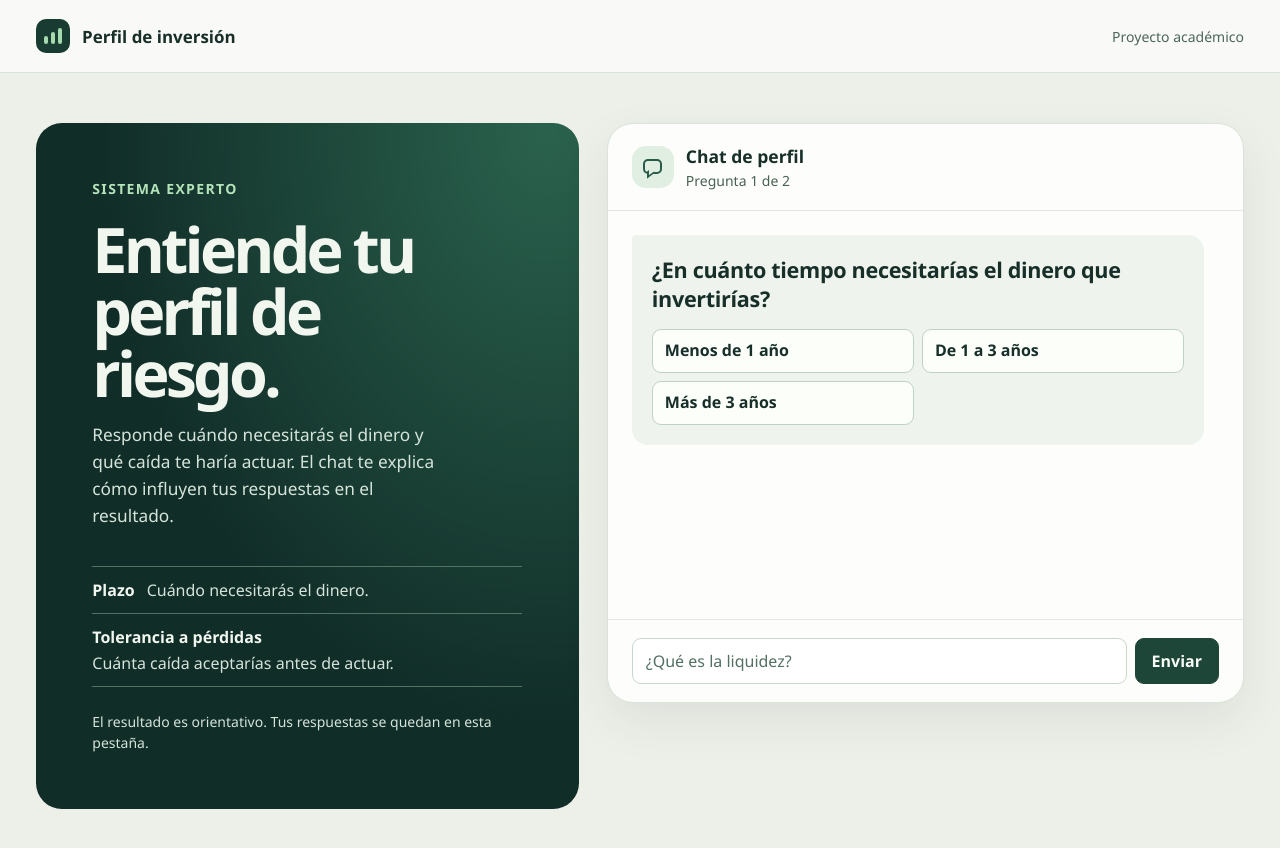
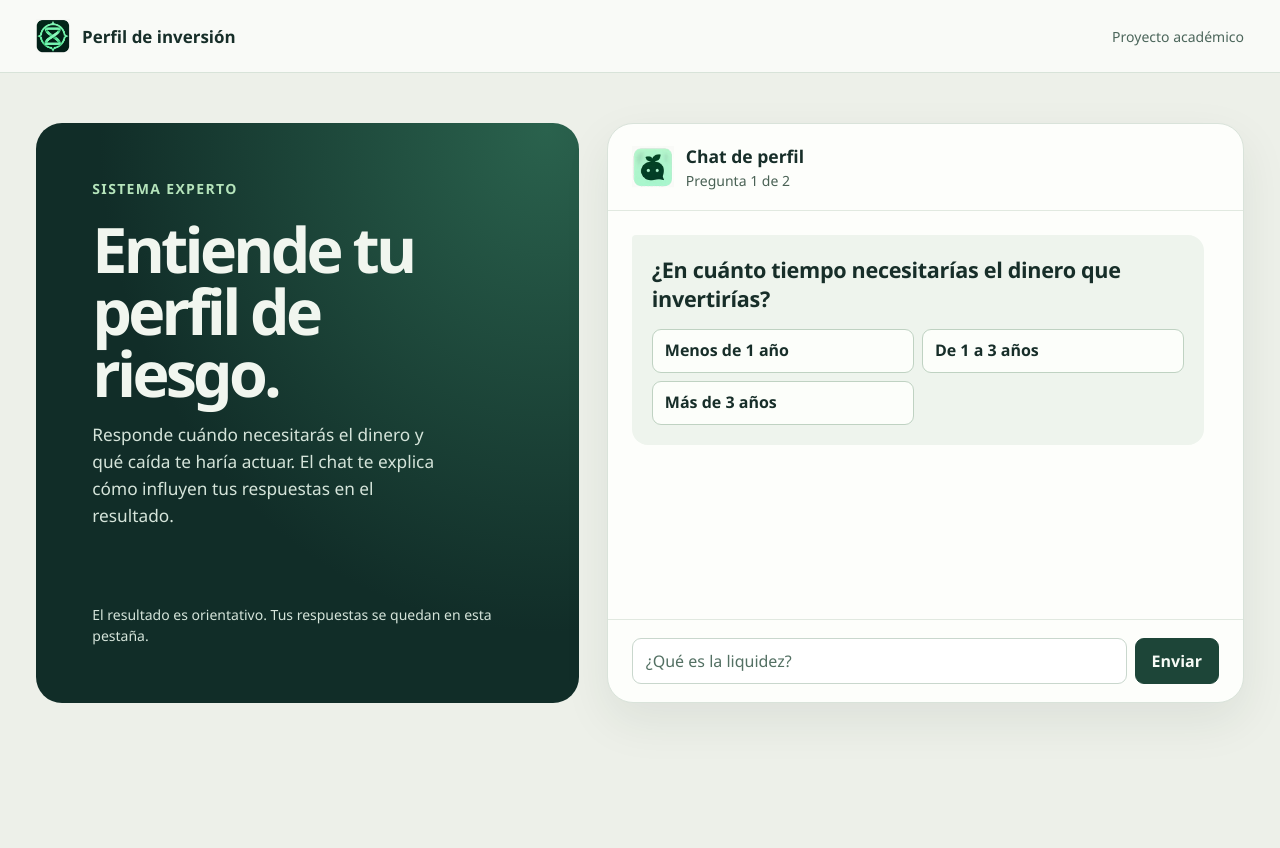
Before and after one commit to CarLos4475/ProyectoFinalSistemasInteligentes, a plain HTML site: page web/index.html in a window 1280 px wide. After the commit the page ends 800 px from the top, so only its background shows below. Drawn offline with Linux system fonts and the light colour scheme.

Commit message:
Integrar los iconos y completar las explicaciones del chat

```diff
--- a/web/chat.mjs
+++ b/web/chat.mjs
@@ -45,8 +45,9 @@ const motivos = {
   'caida-5': 'Considerarías tomar medidas al caer 5 %. Esa respuesta indica que una caída pequeña ya influiría en tu decisión.',
   'plazo-medio': 'Necesitarías el dinero en un plazo de uno a tres años. El cuestionario toma ese plazo como un punto intermedio.',
   'plazo-largo': 'Necesitarías el dinero en más de tres años. Ese plazo da más tiempo para esperar si la inversión pierde valor.',
-  'caida-10': 'Considerarías tomar medidas al caer 10 %. Ese límite lleva a un perfil moderado aunque tu plazo sea largo.',
-  'caida-20': 'Considerarías tomar medidas al caer 20 %. Junto con el plazo largo, esa respuesta determina el perfil propenso al riesgo.',
+  'caida-10': 'Considerarías tomar medidas al caer 10 %. Ese límite cuenta como una tolerancia intermedia en el cuestionario.',
+  'caida-20': 'Considerarías tomar medidas al caer 20 %. El cuestionario toma esa respuesta como una tolerancia más alta.',
+  'sin-umbral': 'Dijiste que una caída no te inquieta. Con un plazo de uno a tres años, el cuestionario te ubica en el perfil moderado.',
 };
 
 const glosario = [
@@ -185,7 +186,7 @@ function renderizar(enfocar = false) {
   const destino = paso === 'resultado' ? renderizarResultado(resultado) : renderizarPregunta(paso);
   if (enfocar) {
     destino.focus({ preventScroll: true });
-    conversacion.parentElement.scrollTop = conversacion.parentElement.scrollHeight;
+    destino.scrollIntoView({ block: 'center', inline: 'nearest' });
   }
 }
 
@@ -214,7 +215,7 @@ formulario.addEventListener('submit', (evento) => {
   ayuda.textContent = pideResultado
     ? 'Termina las preguntas del perfil y te explico qué respuestas llevaron al resultado.'
     : coincidencia?.[1] ?? 'Puedo explicar plazo, liquidez, pérdidas y riesgo. Elige una opción para seguir con tu perfil.';
-  conversacion.parentElement.scrollTop = conversacion.parentElement.scrollHeight;
+  ayuda.scrollIntoView({ block: 'nearest', inline: 'nearest' });
 });
 
 renderizar();
--- a/web/index.html
+++ b/web/index.html
@@ -2,11 +2,12 @@
 <html lang="es-MX">
 <head>
   <meta charset="utf-8">
-  <meta http-equiv="Content-Security-Policy" content="default-src 'none'; script-src 'self'; style-src 'self'; connect-src 'none'; base-uri 'none'; form-action 'none'">
+  <meta http-equiv="Content-Security-Policy" content="default-src 'none'; script-src 'self'; style-src 'self'; img-src 'self'; connect-src 'none'; base-uri 'none'; form-action 'none'">
   <meta name="viewport" content="width=device-width, initial-scale=1">
   <meta name="description" content="Explora tu perfil de riesgo y entiende qué respuestas explican tu resultado.">
   <meta name="theme-color" content="#112d28">
   <title>Perfil de inversión</title>
+  <link rel="icon" href="./assets/marca.webp" type="image/webp">
   <link rel="stylesheet" href="./styles.css">
   <script type="module" src="./chat.mjs"></script>
 </head>
@@ -14,7 +15,7 @@
   <header class="header">
     <div class="contenedor cabecera">
       <div class="marca">
-        <span class="marca-icono" aria-hidden="true"><i></i><i></i><i></i></span>
+        <img class="marca-icono" src="./assets/marca.webp" width="34" height="34" alt="">
         <span>Perfil de inversión</span>
       </div>
       <span class="contexto">Proyecto académico</span>
@@ -28,16 +29,12 @@
         <h1 id="titulo">Entiende tu perfil de riesgo.</h1>
         <p class="bajada">Responde cuándo necesitarás el dinero y qué caída te haría actuar. El chat te explica cómo influyen tus respuestas en el resultado.</p>
       </div>
-      <ul class="factores" aria-label="Factores de tu perfil">
-        <li><strong>Plazo</strong><span>Cuándo necesitarás el dinero.</span></li>
-        <li><strong>Tolerancia a pérdidas</strong><span>Cuánta caída aceptarías antes de actuar.</span></li>
-      </ul>
       <p class="alcance">El resultado es orientativo. Tus respuestas se quedan en esta pestaña.</p>
     </section>
 
     <section class="chat" aria-labelledby="titulo-chat">
       <header class="chat-cabecera">
-        <div class="asistente" aria-hidden="true"><span></span></div>
+        <img class="asistente" src="./assets/asistente.webp" width="42" height="42" alt="">
         <div class="chat-identidad">
           <h2 id="titulo-chat">Chat de perfil</h2>
           <p id="progreso">Pregunta 1 de 2</p>
--- a/web/perfil.mjs
+++ b/web/perfil.mjs
@@ -25,6 +25,9 @@ export function evaluarPerfil({ plazo, caida, aclaracion }) {
   return {
     paso: 'resultado',
     perfil: 'moderado',
-    motivos: plazo === 'medio' ? ['plazo-medio'] : ['plazo-largo', 'caida-10'],
+    motivos: [
+      plazo === 'medio' ? 'plazo-medio' : 'plazo-largo',
+      umbral === 'sin-umbral' ? 'sin-umbral' : `caida-${umbral}`,
+    ],
   };
 }
--- a/web/styles.css
+++ b/web/styles.css
@@ -46,21 +46,11 @@ button:focus-visible, input:focus-visible {
 }
 
 .marca-icono {
-  display: flex;
-  gap: 3px;
-  align-items: end;
-  justify-content: center;
   width: 34px;
   height: 34px;
-  padding-bottom: 9px;
-  border-radius: 10px;
-  background: #193c32;
+  flex: 0 0 auto;
 }
 
-.marca-icono i { width: 4px; border-radius: 2px; background: #a7d9ae; }
-.marca-icono i:nth-child(1) { height: 8px; }
-.marca-icono i:nth-child(2) { height: 12px; }
-.marca-icono i:nth-child(3) { height: 16px; }
 .contexto { font-size: .875rem; color: #4c665b; }
 
 .principal {
@@ -109,23 +99,6 @@ h1 {
   max-width: 36ch;
 }
 
-.factores {
-  list-style: none;
-  padding: 0;
-  margin: 36px 0 0;
-  border-top: 1px solid #507363;
-}
-
-.factores li {
-  display: flex;
-  flex-wrap: wrap;
-  align-items: baseline;
-  gap: 4px 12px;
-  padding-block: 12px;
-  border-bottom: 1px solid #507363;
-}
-
-.factores li span { color: #d5e4da; }
 .alcance {
   margin: auto 0 0;
   padding-top: 24px;
@@ -154,34 +127,9 @@ h1 {
 }
 
 .asistente {
-  display: grid;
-  place-items: center;
   width: 42px;
   height: 42px;
   flex: 0 0 42px;
-  border-radius: 14px;
-  background: #e0efe1;
-}
-
-.asistente span {
-  width: 19px;
-  height: 15px;
-  position: relative;
-  border: 2px solid #285c48;
-  border-radius: 5px;
-}
-
-.asistente span::after {
-  content: '';
-  position: absolute;
-  width: 5px;
-  height: 5px;
-  left: 2px;
-  bottom: -4px;
-  border-left: 2px solid #285c48;
-  border-bottom: 2px solid #285c48;
-  transform: skewY(-36deg);
-  background: #e0efe1;
 }
 
 .chat-identidad { flex: 1; }
@@ -327,13 +275,12 @@ input::placeholder { color: #537063; }
   .contenedor { width: calc(100% - 28px); }
   .cabecera { min-height: 60px; gap: 8px; }
   .marca { font-size: .97rem; gap: 7px; }
-  .marca-icono { width: 29px; height: 29px; padding-bottom: 6px; }
+  .marca-icono { width: 29px; height: 29px; }
   .contexto { font-size: .8125rem; }
   .principal { grid-template-columns: minmax(0, 1fr); padding-block: 16px 26px; }
   .introduccion { min-height: 0; padding: 24px; border-radius: 18px; }
   h1 { max-width: 15ch; margin-block: 10px 12px; font-size: clamp(2.25rem, 9.1vw, 3rem); }
   .bajada { font-size: 1rem; }
-  .factores { display: none; }
   .alcance { padding-top: 12px; }
   .chat { min-height: 390px; border-radius: 18px; }
   .chat-cuerpo { min-height: 236px; max-height: none; }
```
Also changed, not shown: tests/perfil.test.mjs (+9 -0 lines), web/assets/asistente.webp (added), web/assets/marca.webp (added), 1 other file.
